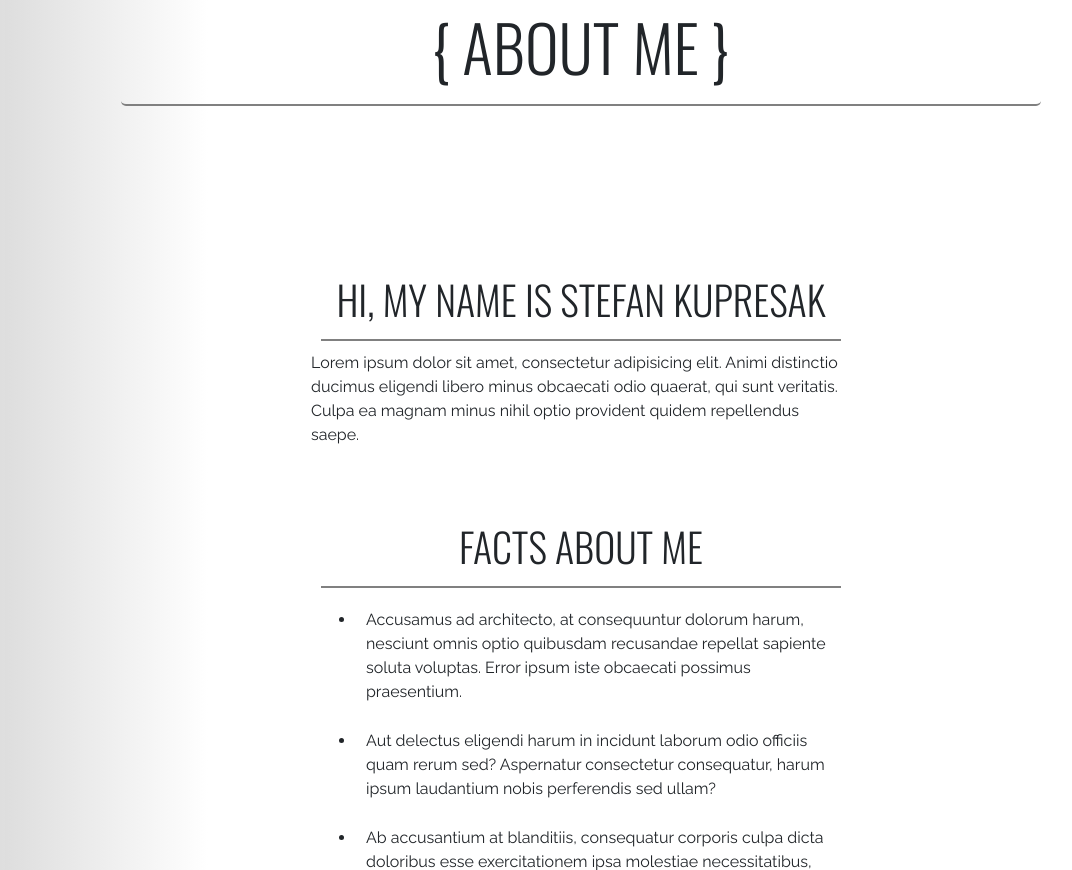
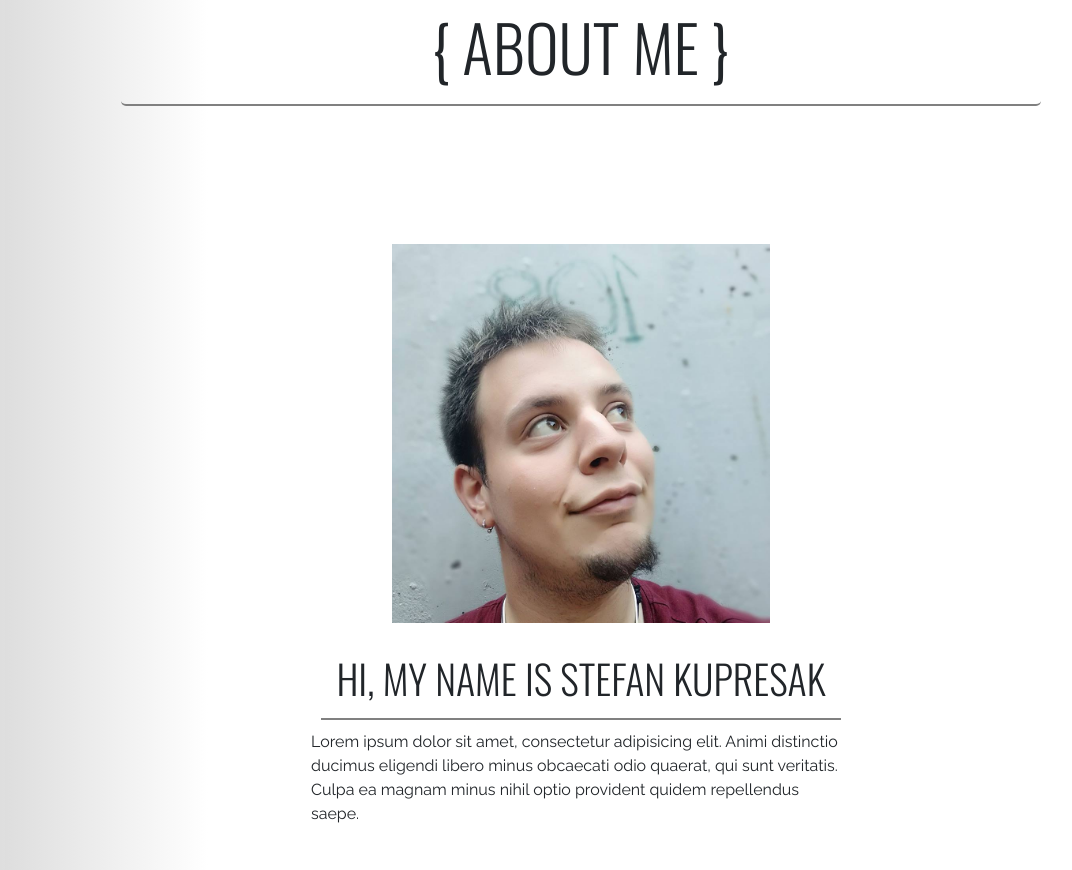
Before and after one commit to dev-cyprium/web-programming-ict, a PHP site: page /author.php in a window 1280 px wide. Shown: the part 130-1000 px from the top of the page, without its empty margins (59-1131 px from the left). Run offline with PHP 8.4, Linux system fonts and the light colour scheme.

Commit message:
add profile picture to about me section

```diff
--- a/author.php
+++ b/author.php
@@ -25,6 +25,7 @@
             <div class="col-6">
 
                 <div class="my-name-is">
+                    <img id="profile" src="/images/moja.jpg" />
                     <div class="title">HI, MY NAME IS STEFAN KUPRESAK</div>
                     <div class="content">Lorem ipsum dolor sit amet, consectetur adipisicing elit. Animi distinctio ducimus eligendi libero minus obcaecati odio quaerat, qui sunt veritatis. Culpa ea magnam minus nihil optio provident quidem repellendus saepe.</div>
                 </div>
--- a/css/style.css
+++ b/css/style.css
@@ -187,6 +187,12 @@ a.btn-primary:visited {
   display: none;
 }
 
+#profile {
+  width: 70%;
+  display: block;
+  margin: 0 auto;
+}
+
 /* Media queries */
 @media only screen and (max-width: 60rem) {
   .header-image {
```
Also changed, not shown: images/moja.jpg (added).
